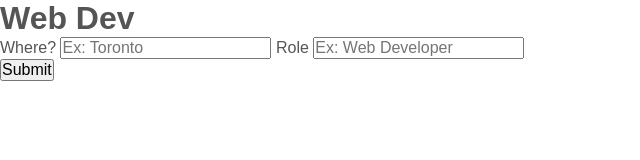
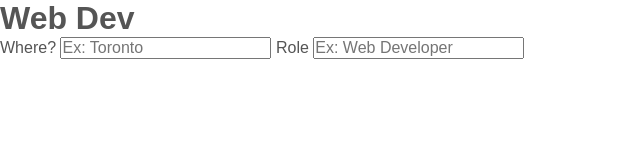
Before and after one commit to SICKMUSKETEERS/IndeedProject, a website: page index.html in a window 1280 px wide. Shown: the whole page, without its empty margins (0-640 px from the left). Drawn offline with nearby package versions, Linux system fonts and the light colour scheme; no server answers.

Commit message:
solved html conflict

```diff
--- a/index.html
+++ b/index.html
@@ -9,13 +9,14 @@
 </head>
 <body>
 	<h1>Web Dev</h1>
+
 	<label for="location">Where?</label>
 	<input type="text" placeholder="Ex: Toronto" name="location">
 	<label for="location">Role</label>
 	<input type="text" placeholder="Ex: Web Developer" name="title">
 	<div class="results"></div>
+
 	<script src="https://ajax.googleapis.com/ajax/libs/jquery/3.1.0/jquery.min.js"></script>
 	<script src="public/scripts/app.js"></script>
-	<button type="submit">Submit</button>
 </body>
 </html>
```
